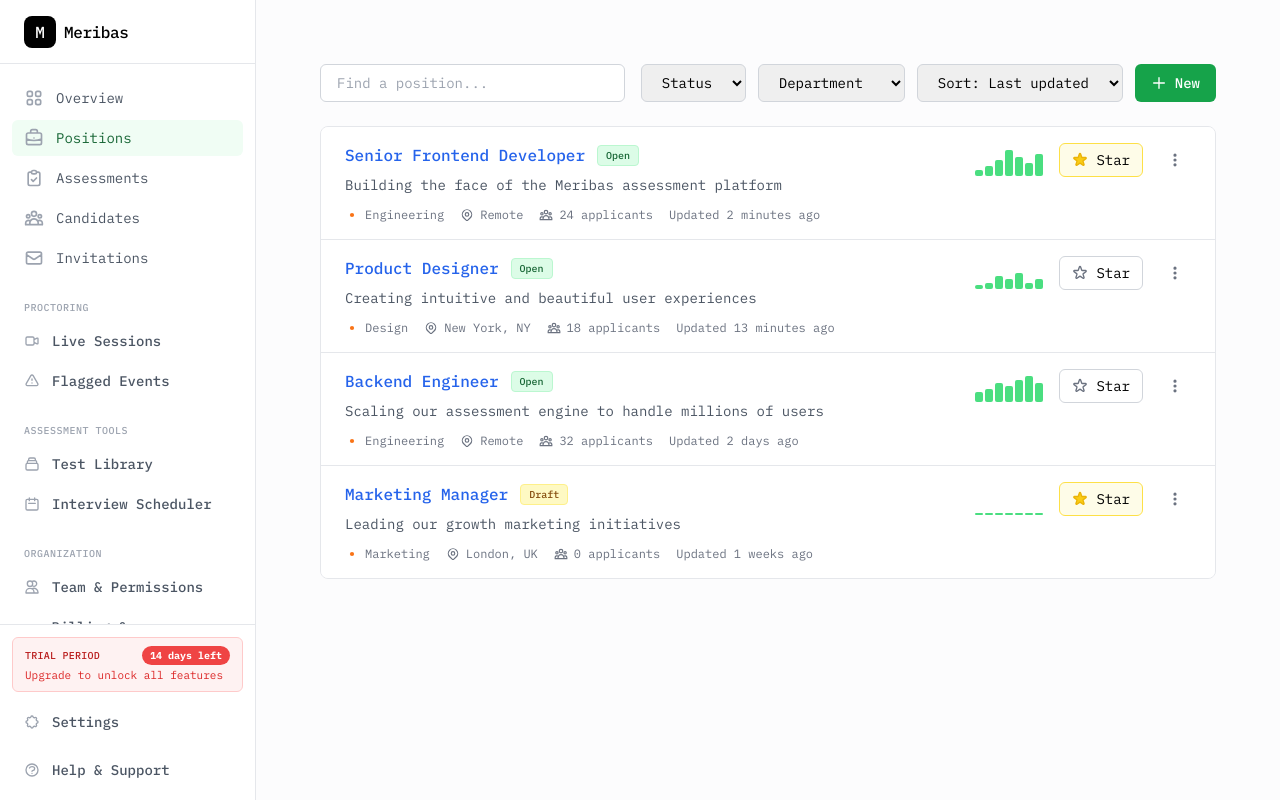
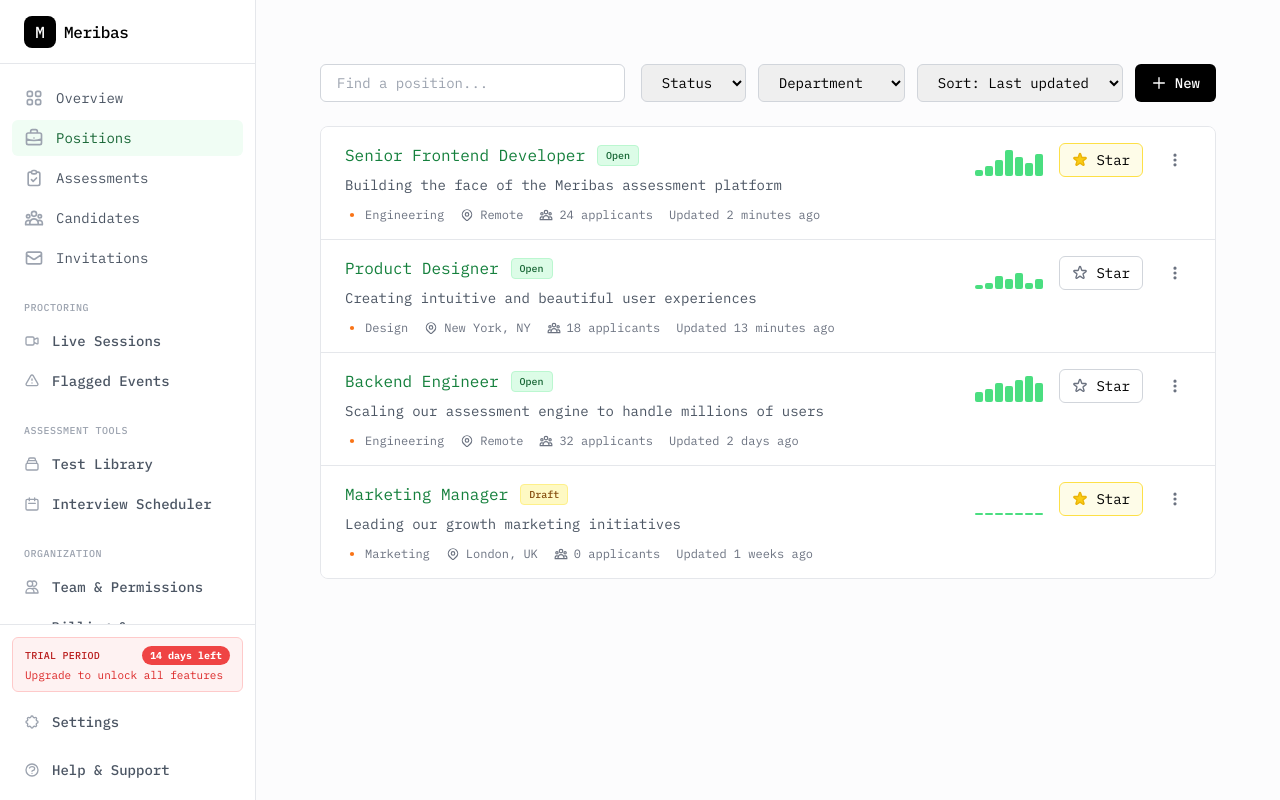
Before and after one commit to kimvanrompay/mb_frontend_v8, an Angular app: page /jobs in a window 1280 px wide. Built offline with nearby package versions, Linux system fonts and the light colour scheme.

Commit message:
style: update jobs page styling and simplify breadcrumb

```diff
--- a/src/app/components/layout/navbar-centered/navbar-centered.component.ts
+++ b/src/app/components/layout/navbar-centered/navbar-centered.component.ts
@@ -25,8 +25,6 @@ import { filter, map } from 'rxjs/operators';
              <div class="flex flex-col">
                 <div class="flex items-center text-xs font-mono text-gray-500 gap-2">
                     <img src="https://res.cloudinary.com/dg0qxqj4a/image/upload/v1768848576/Boat_Logo_Black_na90ec.png" alt="Logo" class="h-5 w-auto">
-                    <span>/</span>
-                    <span class="text-gray-400">Production</span>
                     <span *ngIf="currentPage" class="flex items-center gap-2">
                         <span>/</span>
                         <span class="text-black font-medium">{{ currentPage }}</span>
--- a/src/app/pages/jobs/jobs.component.html
+++ b/src/app/pages/jobs/jobs.component.html
@@ -34,7 +34,7 @@
             </select>
 
             <button
-                class="px-4 py-2 bg-green-600 text-white rounded-md text-sm font-medium hover:bg-green-700 transition-colors flex items-center gap-2">
+                class="px-4 py-2 bg-black text-white rounded-md text-sm font-medium hover:bg-gray-800 transition-colors flex items-center gap-2">
                 <svg class="w-4 h-4" fill="none" viewBox="0 0 24 24" stroke="currentColor">
                     <path stroke-linecap="round" stroke-linejoin="round" stroke-width="2" d="M12 4v16m8-8H4" />
                 </svg>
@@ -55,7 +55,7 @@
                     <div class="flex-1 min-w-0">
                         <div class="flex items-center gap-3 mb-2">
                             <a [routerLink]="['/jobs', position.id]"
-                                class="text-base font-medium text-blue-600 hover:underline">
+                                class="text-base font-normal text-green-700 hover:underline">
                                 {{ position.title }}
                             </a>
                             <span class="px-2 py-0.5 text-[10px] font-medium rounded border"
```
